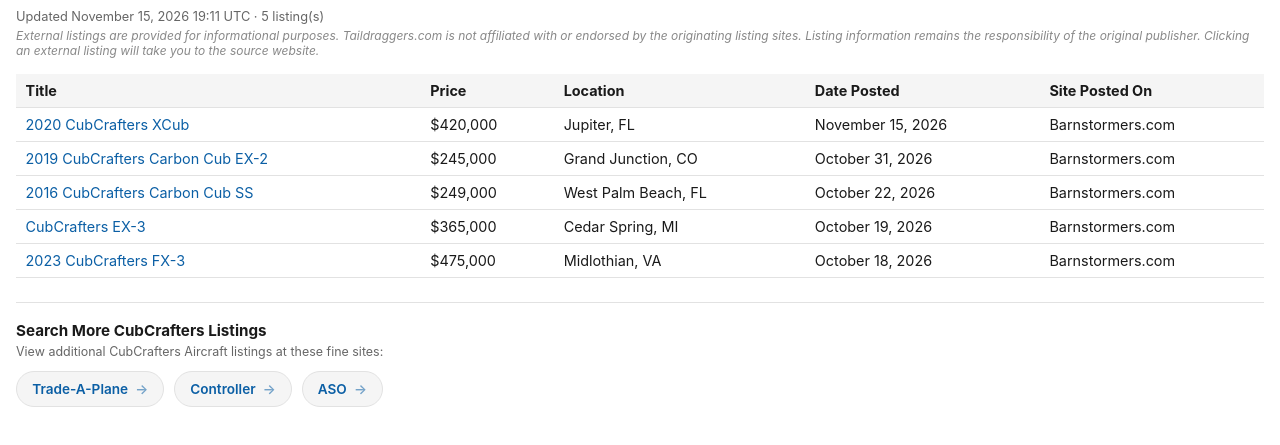
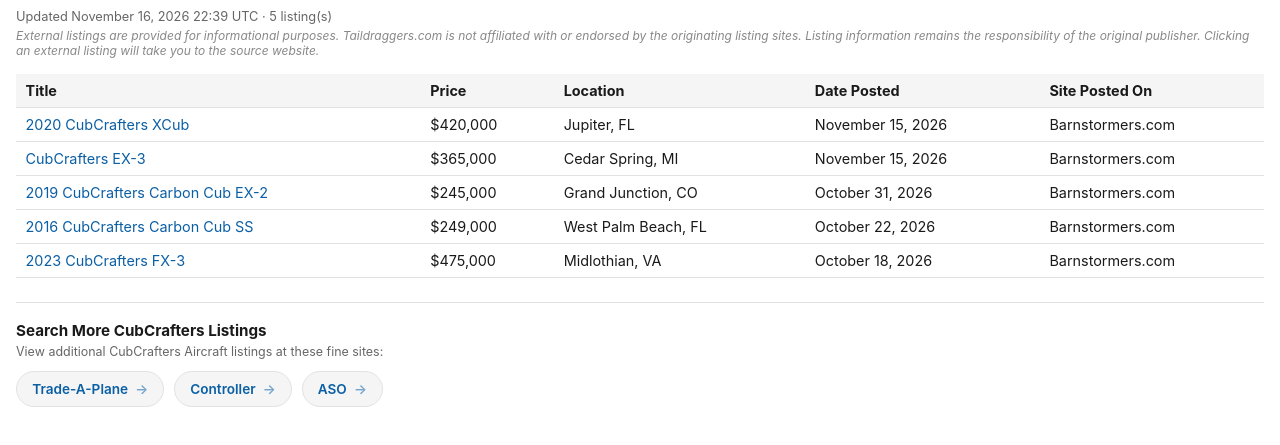
Before and after one commit to taildraggers/cub-crafters, a plain HTML site: page docs/index.html in a window 1280 px wide. Shown: the part 43-488 px from the top of the page. Drawn offline with Linux system fonts and the light colour scheme.

Commit message:
Update CubCrafters listings (2026-11-16)

```diff
--- a/docs/index.html
+++ b/docs/index.html
@@ -76,7 +76,7 @@
 </head>
 <body>
   <h1>Other CubCrafters Ads on the Web</h1>
-  <div class="updated">Updated November 15, 2026 19:11 UTC &middot; 5 listing(s)</div>
+  <div class="updated">Updated November 16, 2026 22:39 UTC &middot; 5 listing(s)</div>
   <div class="disclaimer">External listings are provided for informational purposes. Taildraggers.com is not affiliated with or endorsed by the originating listing sites. Listing information remains the responsibility of the original publisher. Clicking an external listing will take you to the source website.</div>
   <table>
     <thead>
@@ -84,9 +84,9 @@
     </thead>
     <tbody>
         <tr><td><a href="https://www.barnstormers.com/classified-2061259-2020-NXCub.html" target="_blank" rel="noopener noreferrer">2020 CubCrafters XCub</a></td><td>$420,000</td><td>Jupiter, FL</td><td>November 15, 2026</td><td>Barnstormers.com</td></tr>
+        <tr><td><a href="https://www.barnstormers.com/classified-2079005-cubcrafters-EX3.html" target="_blank" rel="noopener noreferrer">CubCrafters EX-3</a></td><td>$365,000</td><td>Cedar Spring, MI</td><td>November 15, 2026</td><td>Barnstormers.com</td></tr>
         <tr><td><a href="https://www.barnstormers.com/classified-2046463-2019-Carbon-Cub-EX-2.html" target="_blank" rel="noopener noreferrer">2019 CubCrafters Carbon Cub EX-2</a></td><td>$245,000</td><td>Grand Junction, CO</td><td>October 31, 2026</td><td>Barnstormers.com</td></tr>
         <tr><td><a href="https://www.barnstormers.com/classified-2074630-2016-Carbon-Cub-SS.html" target="_blank" rel="noopener noreferrer">2016 CubCrafters Carbon Cub SS</a></td><td>$249,000</td><td>West Palm Beach, FL</td><td>October 22, 2026</td><td>Barnstormers.com</td></tr>
-        <tr><td><a href="https://www.barnstormers.com/classified-2079005-cubcrafters-EX3.html" target="_blank" rel="noopener noreferrer">CubCrafters EX-3</a></td><td>$365,000</td><td>Cedar Spring, MI</td><td>October 19, 2026</td><td>Barnstormers.com</td></tr>
         <tr><td><a href="https://www.barnstormers.com/classified-2055386-2023-IFR-CUBCRAFTERS-FX-3.html" target="_blank" rel="noopener noreferrer">2023 CubCrafters FX-3</a></td><td>$475,000</td><td>Midlothian, VA</td><td>October 18, 2026</td><td>Barnstormers.com</td></tr>
     </tbody>
   </table>
```
